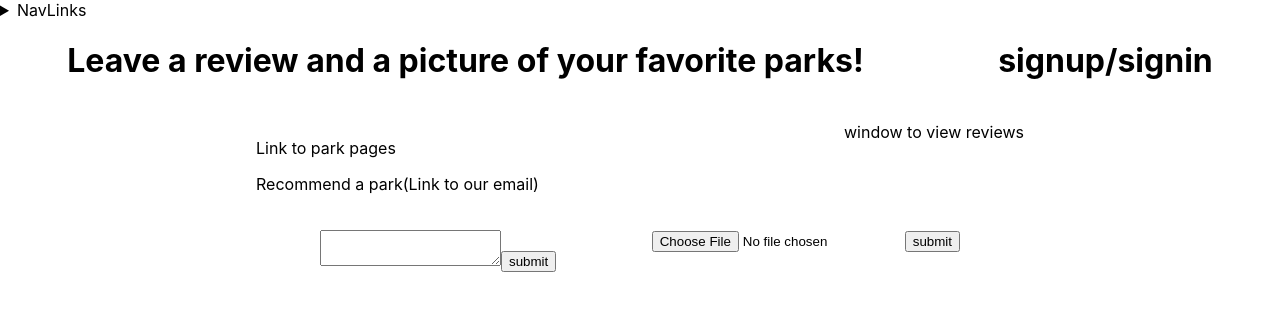
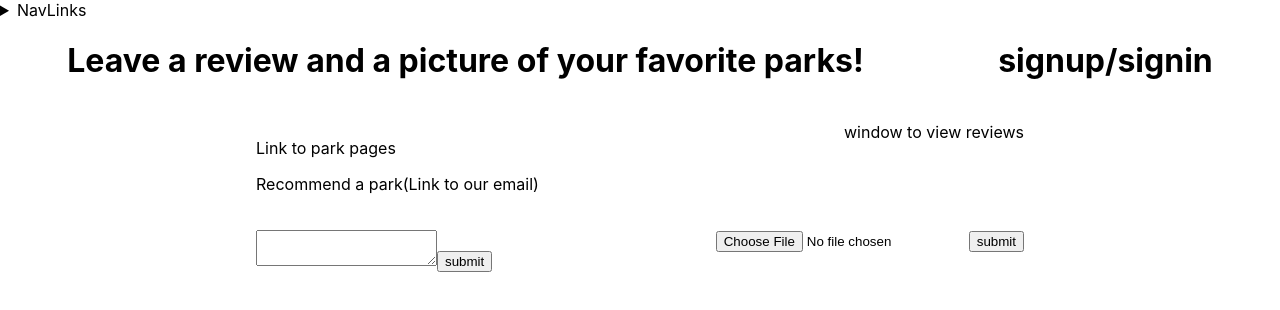
Before and after one commit to thomasknashville/Capstone-Q2-OnTheBeatenPath, a React (Create React App) app: page /reviews in a window 1280 px wide. Shown: the top 310 px of the page. Built offline with nearby package versions, Linux system fonts and the light colour scheme.

Commit message:
Committing to checkout

```diff
--- a/src/Reviews/Reviews.css
+++ b/src/Reviews/Reviews.css
@@ -25,5 +25,5 @@
 .footer {
   display: flex;
   justify-content: space-between;
-  width: 50vw;
+  width: 60vw;
 }
--- a/src/Reviews/Reviews.js
+++ b/src/Reviews/Reviews.js
@@ -1,4 +1,4 @@
-import React, { useState } from "react";
+import React from "react";
 import "./Reviews.css";
 
 const Reviews = () => {
```
Also changed, not shown: 1 other file (tests, documents, lock files or other folders).
